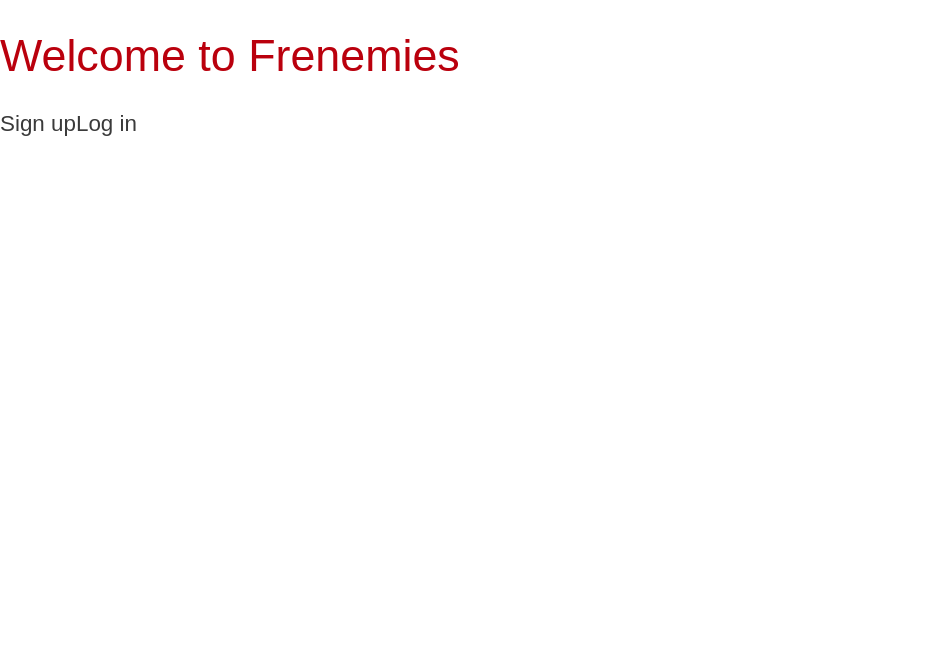
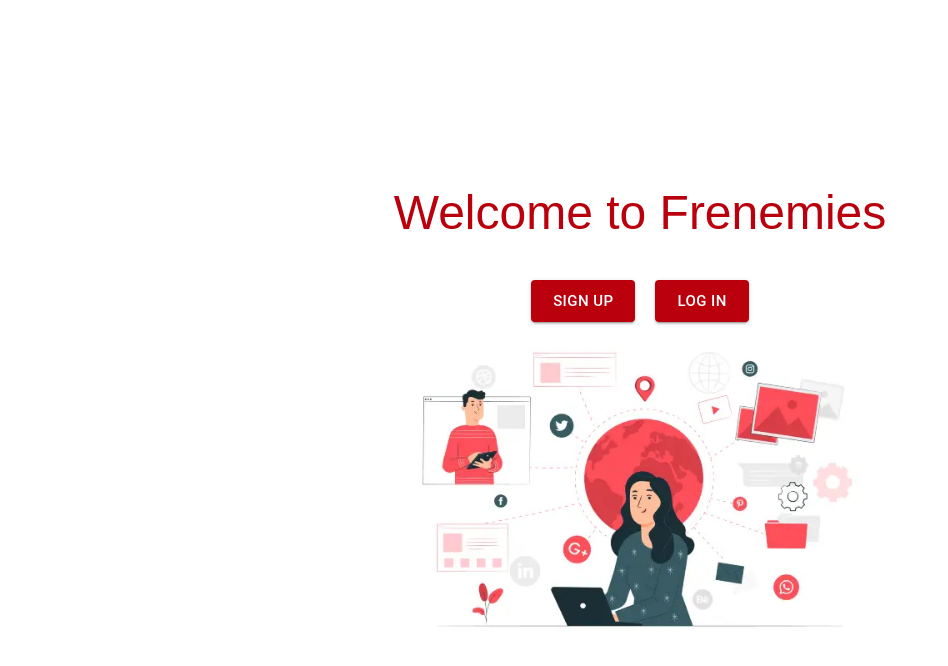
Before and after one commit to IngeHeeringa/202301-w7chwe-inge-heeringa-front, a React (Create React App) app: page / in a window 1280 px wide. Shown: the top 666 px of the page, without its empty margins (0-948 px from the left). Built offline with nearby package versions, Linux system fonts and the light colour scheme; a web font is replaced by a local one.

Commit message:
Add styles to HomePage

```diff
--- a/src/pages/HomePage.tsx
+++ /dev/null
@@ -1,17 +0,0 @@
-import { Link } from "react-router-dom";
-
-const HomePage = (): JSX.Element => {
-  return (
-    <>
-      <h1 className="main-title">Welcome to Frenemies</h1>
-      <Link to="/" className="call-to-action">
-        Sign up
-      </Link>
-      <Link to="/" className="call-to-action">
-        Log in
-      </Link>
-    </>
-  );
-};
-
-export default HomePage;
--- /dev/null
+++ b/src/pages/HomePage/HomePage.module.css
@@ -0,0 +1,18 @@
+.homePage {
+  display: flex;
+  flex-direction: column;
+  align-items: center;
+  justify-content: center;
+  text-align: center;
+  min-height: 100vh;
+}
+
+.wrapper {
+  display: flex;
+  gap: 20px;
+}
+
+.image {
+  max-width: 100%;
+  height: auto;
+}
--- /dev/null
+++ b/src/pages/HomePage/HomePage.tsx
@@ -0,0 +1,32 @@
+import { Button } from "@mui/material";
+import { Link } from "react-router-dom";
+import styles from "./HomePage.module.css";
+
+const HomePage = (): JSX.Element => {
+  return (
+    <section className={styles.homePage}>
+      <h1 className="main-title">Welcome to Frenemies</h1>
+      <div className={styles.wrapper}>
+        <Link to="/">
+          <Button variant="contained" size="large">
+            Sign up
+          </Button>
+        </Link>
+        <Link to="/">
+          <Button variant="contained" size="large">
+            Log in
+          </Button>
+        </Link>
+      </div>
+      <img
+        className={styles.image}
+        src="./media/social.webp"
+        alt="social network"
+        width="500"
+        height="333"
+      />
+    </section>
+  );
+};
+
+export default HomePage;
--- a/src/router/router.tsx
+++ b/src/router/router.tsx
@@ -1,6 +1,6 @@
 import { createBrowserRouter } from "react-router-dom";
 import App from "../App";
-import HomePage from "../pages/HomePage";
+import HomePage from "../pages/HomePage/HomePage";
 
 export const routes = [
   {
--- a/src/styles/index.css
+++ b/src/styles/index.css
@@ -26,6 +26,7 @@ h3 {
 
 h1 {
   color: var(--primaryColor);
+  font-size: 3rem;
 }
 
 ul,
```
Also changed, not shown: public/media/social.webp (added).
